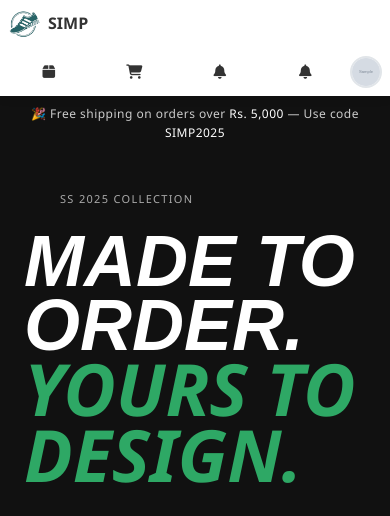
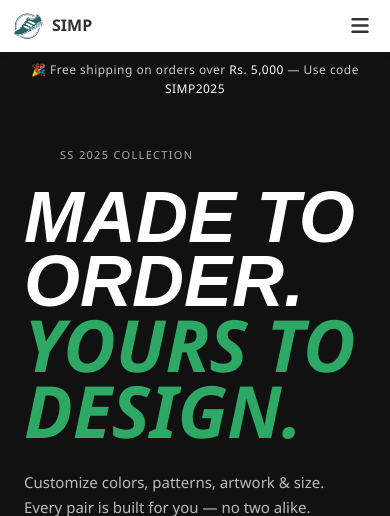
Before and after one commit to MolsonOffical/SIMPCustomization, a Django app: page / in a window 390 px wide; the page is wider, and only the part inside the window is pictured. Shown: the top 516 px of that part. Run offline with Django 5.2, Linux system fonts and the light colour scheme; a user stored in the database is signed in; tables that the repository leaves empty hold one stand-in row (values such as "Sample post"); grey boxes marked "Sample" are stand-in pictures.

Commit message:
Revert "Add tested customizer feature with converse and air-runner assets"

```diff
--- a/project_simp/account/templates/Home/index.html
+++ b/project_simp/account/templates/Home/index.html
@@ -101,7 +101,7 @@
         <div class="shoe-price">Rs. 4,500</div>
       </div>
       <div class="shoe-footer">
-        <a href="{% url 'account:converse_customize' %}?shoe=air-runner" class="btn-customize-card">Customize →</a>
+        <a href="/product/1" class="btn-customize-card">Customize →</a>
       </div>
     </div>
     <div class="shoe-card">
@@ -131,7 +131,7 @@
       </div>
     </div>
     <div class="shoe-card">
-      <div class="shoe-img-wrap" style="background:#f5f5f5;">
+      <div class="shoe-img-wrap" style="background:#f5f0ea;">
         🥾
         <span class="customizable-badge"><span class="color-dot"></span> CUSTOMIZABLE</span>
       </div>
@@ -141,19 +141,6 @@
       </div>
       <div class="shoe-footer">
         <a href="/product/4" class="btn-customize-card">Customize →</a>
-      </div>
-    </div>
-    <div class="shoe-card">
-      <div class="shoe-img-wrap" style="position:relative;background:#f5f5f5;">
-        <img src="{% static 'images/products/converse-classic.jpeg' %}" alt="Converse Classic" class="shoe-img-photo">
-        <span class="customizable-badge"><span class="color-dot"></span> CUSTOMIZABLE</span>
-      </div>
-      <div class="shoe-body">
-        <div class="shoe-name">Converse Classic</div>
-        <div class="shoe-price">Rs. 4,800</div>
-      </div>
-      <div class="shoe-footer">
-        <a href="{% url 'account:converse_customize' %}" class="btn-customize-card">Customize →</a>
       </div>
     </div>
   </div>
--- a/project_simp/account/urls.py
+++ b/project_simp/account/urls.py
@@ -1,7 +1,7 @@
 from django.urls import path
 from .views import (
     HomePage, AboutPage, RegisterUser, LoginUser, LogoutUser,
-    SendOTPView, VerifyOTPView, DesignPage, ConverseCustomizePage
+    SendOTPView, VerifyOTPView, DesignPage
 )
 
 app_name = 'account'
@@ -16,5 +16,4 @@ urlpatterns = [
     path('verify-email/', SendOTPView.as_view(), name='send_otp'),
     path('verify-email/confirm/', VerifyOTPView.as_view(), name='verify_otp'),
     path('design/', DesignPage.as_view(), name='design'),
-    path('converse-customize/', ConverseCustomizePage.as_view(), name='converse_customize'),
 ]
--- a/project_simp/account/views.py
+++ b/project_simp/account/views.py
@@ -6,10 +6,12 @@ from django.contrib import messages
 from .models import CustomUser
 from django.contrib.auth import login, logout, authenticate
 from .services import create_and_send_otp, verify_otp
+from shoes.models import Category
 
 # Create your views here.
 class HomePage(View):
     def get(self, request):
+
         return render(request, 'Home/index.html')
 
 
@@ -73,11 +75,6 @@ class LoginUser(View):
         else:
             messages.error(request, 'Username or Password is invalid.')
         return render(request, 'login/login.html', {'form': form})
-
-
-class ConverseCustomizePage(View):
-    def get(self, request):
-        return render(request, 'Converse/converse_customizer.html')
 
 
 class DesignPage(LoginRequiredMixin, View):
--- a/project_simp/project_simp/settings.py
+++ b/project_simp/project_simp/settings.py
@@ -37,7 +37,8 @@ INSTALLED_APPS = [
     'django.contrib.sessions',
     'django.contrib.messages',
     'django.contrib.staticfiles',
-    'account'
+    'account',
+    'shoes'
 ]
 
 MIDDLEWARE = [
@@ -62,6 +63,8 @@ TEMPLATES = [
                 'django.template.context_processors.request',
                 'django.contrib.auth.context_processors.auth',
                 'django.contrib.messages.context_processors.messages',
+
+                "shoes.category_context_processors.categories",
             ],
         },
     },
--- a/project_simp/project_simp/urls.py
+++ b/project_simp/project_simp/urls.py
@@ -23,6 +23,7 @@ from django.shortcuts import redirect
 urlpatterns = [
     path('admin/', admin.site.urls),
     path('', include(('account.urls', 'account'), namespace='account')),
+    path('shoes/', include(('shoes.urls', 'shoes'), namespace='shoes')),
 ]
 
 urlpatterns += static(settings.MEDIA_URL,document_root=settings.MEDIA_ROOT)
--- a/project_simp/static/css/home.css
+++ b/project_simp/static/css/home.css
@@ -274,12 +274,3 @@
       .how-section, .shoes-section, .customer-section, .faq-section, footer { padding-left: 20px; padding-right: 20px; }
       .hero-left { padding: 80px 24px 40px; }
     }
-
-    /* ── Shoe card thumbnail image (for cards that use a real photo instead of an emoji) ── */
-    .shoe-img-wrap img.shoe-img-photo {
-      position: absolute;
-      inset: 0;
-      width: 100%;
-      height: 100%;
-      object-fit: cover;
-    }
--- a/project_simp/static/css/navbar.css
+++ b/project_simp/static/css/navbar.css
@@ -48,6 +48,17 @@ body {
   font-weight: 600;
   color: #333;
   white-space: nowrap;
+}
+
+/* Wraps nav-links + user-actions so they can collapse together on mobile.
+   On desktop this is just a flex row - the math is identical to the old
+   3-column layout, so nothing visually changes above 768px. */
+.nav-collapse {
+  display: flex;
+  align-items: center;
+  flex: 1;
+  gap: 1.5rem;
+  min-width: 0;
 }
 
 .nav-links {
@@ -140,6 +151,33 @@ body {
 
 .user-actions a i {
   font-size: 0.9rem;
+}
+
+/* Hamburger toggle button - hidden on desktop */
+.nav-toggle {
+  display: none;
+  align-items: center;
+  justify-content: center;
+  width: 40px;
+  height: 40px;
+  background: transparent;
+  border: none;
+  border-radius: 6px;
+  color: #333;
+  font-size: 1.25rem;
+  cursor: pointer;
+  flex-shrink: 0;
+  transition: background-color 0.2s ease, color 0.2s ease;
+}
+
+.nav-toggle:hover {
+  background-color: #f8f9fa;
+  color: #007bff;
+}
+
+.nav-toggle:focus-visible {
+  outline: 2px solid #007bff;
+  outline-offset: 2px;
 }
 
 /* Dropdown Styles */
@@ -433,41 +471,121 @@ body {
   }
 }
 
+/* Below this point: collapse everything into a hamburger menu */
 @media (max-width: 768px) {
   .navbar {
-    flex-wrap: wrap;
     padding: 0.75rem 1rem;
     gap: 0.75rem;
-    justify-content: center;
+    position: relative;
   }
 
-  .brand {
-    order: 1;
-    flex: 0 0 auto;
+  .nav-toggle {
+    display: flex;
+  }
+
+  .nav-collapse {
+    display: none;
+    position: absolute;
+    top: 100%;
+    left: 0;
+    right: 0;
+    flex-direction: column;
+    align-items: stretch;
+    gap: 1rem;
+    background: #fff;
+    padding: 1rem;
+    border-top: 1px solid #eef2f6;
+    box-shadow: 0 10px 25px rgba(0, 0, 0, 0.12);
+    max-height: calc(100vh - 100%);
+    overflow-y: auto;
+  }
+
+  .nav-collapse.active {
+    display: flex;
   }
 
   .nav-links {
-    order: 3;
-    flex: 1 1 100%;
-    justify-content: center;
-    margin-top: 0.5rem;
-    gap: 0.5rem;
+    flex-direction: column;
+    align-items: stretch;
+    gap: 0.25rem;
+    width: 100%;
   }
 
-  .nav-links--auth {
-    order: 2;
-    flex: 1 1 auto;
-    margin-top: 0;
+  .nav-links a {
+    width: 100%;
+    text-align: left;
+    padding: 0.7rem 1rem;
+  }
+
+  .dropdown {
+    display: block;
+    width: 100%;
+  }
+
+  .dropdown-content {
+    position: static;
+    transform: none;
+    box-shadow: none;
+    border: 1px solid #eef2f6;
+    margin-top: 0.4rem;
+    width: 100%;
+    min-width: 0;
+  }
+
+  .dropdown-content::before {
+    display: none;
+  }
+
+  .dropdown-grid {
+    grid-template-columns: repeat(2, 1fr);
   }
 
   .user-actions {
-    order: 2;
-    flex: 0 0 auto;
-    justify-content: center;
+    flex-direction: column;
+    align-items: stretch;
+    width: 100%;
+    gap: 0.6rem;
+    justify-content: flex-start;
+    padding-top: 0.5rem;
+    border-top: 1px solid #eef2f6;
+  }
+
+  .search-form {
+    width: 100%;
+  }
+
+  .search-form input {
+    width: 100%;
+  }
+
+  .user-actions a {
+    width: 100%;
+    justify-content: flex-start;
+  }
+
+  .nav-icon-group {
+    width: 100%;
+    justify-content: flex-start;
+    gap: 0.75rem;
+  }
+
+  .dropdown--profile {
+    width: auto;
+  }
+
+  .dropdown--profile .dropdown-content {
+    right: auto;
+    left: 0;
+  }
+}
+
+@media (max-width: 576px) {
+  .navbar {
+    padding: 0.625rem 0.75rem;
   }
 
   .logo-text {
-    font-size: 1.2rem;
+    font-size: 1.1rem;
   }
 
   .logo-img {
@@ -475,175 +593,27 @@ body {
     height: 2rem;
   }
 
-  .nav-links a {
-    padding: 0.5rem 0.8rem;
-    font-size: 0.85rem;
-  }
-
-  .search-form input {
-    width: 140px;
-    height: 2.25rem;
-  }
-
-  .user-actions a {
-    padding: 0.4rem 0.6rem;
-    font-size: 0.8rem;
-  }
-
-  .dropdown-content {
-    min-width: 350px;
-    padding: 1rem;
-  }
-
-  .dropdown-grid {
-    grid-template-columns: repeat(2, 1fr);
-    gap: 0.7rem;
-  }
-
-  .nav-icon-group {
-    gap: 0.25rem;
-  }
-
-  .nav-icon-btn {
-    width: 36px;
-    height: 36px;
-  }
-
-  .profile-trigger {
-    width: 36px;
-    height: 36px;
-  }
-
-  .dropdown--profile .dropdown-content {
-    min-width: 160px;
-  }
-}
-
-@media (max-width: 576px) {
-  .navbar {
-    padding: 0.625rem 0.75rem;
-    gap: 0.5rem;
-  }
-
-  .brand {
-    flex: 1;
-  }
-
-  .nav-links {
-    order: 2;
-    flex: 1 1 100%;
-    margin-top: 0.5rem;
-    gap: 0.25rem;
-  }
-
-  .nav-links--auth {
-    order: 1;
-    flex: 1 1 auto;
-    margin-top: 0;
-  }
-
-  .user-actions {
-    order: 3;
-    flex: 1 1 100%;
-    justify-content: center;
-    margin-top: 0.5rem;
-  }
-
-  .logo-text {
-    font-size: 1.1rem;
-  }
-
-  .nav-links a {
-    padding: 0.4rem 0.6rem;
-    font-size: 0.8rem;
-    flex: 1;
-    text-align: center;
-    min-width: 60px;
-  }
-
-  .search-form {
-    flex: 1;
-    max-width: 200px;
-  }
-
-  .search-form input {
-    width: 100%;
-    font-size: 0.8rem;
-  }
-
-  .user-actions a {
-    flex: 1;
-    justify-content: center;
-    max-width: 120px;
-    font-size: 0.8rem;
-  }
-
-  .dropdown-content {
-    min-width: 300px;
-    padding: 0.8rem;
+  .nav-collapse {
+    padding: 0.85rem;
   }
 
   .dropdown-grid {
     grid-template-columns: 1fr;
-    gap: 0.5rem;
-  }
-
-  .nav-icon-group {
-    flex: 1;
-    justify-content: center;
-  }
-
-  .nav-icon-btn {
-    width: 34px;
-    height: 34px;
-  }
-
-  .profile-trigger {
-    width: 34px;
-    height: 34px;
   }
 }
 
 @media (max-width: 480px) {
   .navbar {
-    padding: 0.5rem;
+    padding: 0.5rem 0.75rem;
   }
 
   .logo-text {
     font-size: 1rem;
   }
 
-  .nav-links a {
-    font-size: 0.75rem;
-    padding: 0.35rem 0.5rem;
-  }
-
-  .user-actions a {
-    font-size: 0.75rem;
-    padding: 0.35rem 0.4rem;
-  }
-
-  .search-form input {
-    height: 2rem;
-    font-size: 0.75rem;
-  }
-
-  .dropdown-content {
-    min-width: 280px;
-  }
-
-  .nav-icon-btn {
-    width: 32px;
-    height: 32px;
-  }
-
-  .nav-icon-btn i {
-    font-size: 1rem;
-  }
-
-  .profile-trigger {
-    width: 32px;
-    height: 32px;
+  .nav-toggle {
+    width: 36px;
+    height: 36px;
   }
 }
 
--- a/project_simp/static/js/navbar.js
+++ b/project_simp/static/js/navbar.js
@@ -1,6 +1,7 @@
 document.addEventListener('DOMContentLoaded', () => {
   const dropdowns = document.querySelectorAll('.dropdown');
   const isTouchDevice = 'ontouchstart' in window || matchMedia('(pointer: coarse)').matches;
+  const isMobileContext = () => isTouchDevice || window.innerWidth <= 768;
 
   const hideAllDropdowns = (except) => {
     dropdowns.forEach(d => {
@@ -12,6 +13,8 @@ document.addEventListener('DOMContentLoaded', () => {
         content.style.visibility = 'hidden';
         content.style.display = 'none';
       }, 400);
+      const t = d.querySelector('.dropdown-toggle');
+      if (t) t.setAttribute('aria-expanded', 'false');
     });
   };
 
@@ -39,9 +42,7 @@ document.addEventListener('DOMContentLoaded', () => {
         content.style.opacity = '1';
       });
       isOpen = true;
-      if (dropdown.classList.contains('dropdown--profile')) {
       toggle.setAttribute('aria-expanded', 'true');
-      }
     };
 
     const hideDropdown = () => {
@@ -51,34 +52,39 @@ document.addEventListener('DOMContentLoaded', () => {
         content.style.display = 'none';
       }, 400);
       isOpen = false;
-      if (dropdown.classList.contains('dropdown--profile')) {
       toggle.setAttribute('aria-expanded', 'false');
-      }
     };
 
-    const isProfile = dropdown.classList.contains('dropdown--profile');
-    const useClickToggle = isProfile && (isTouchDevice || window.innerWidth <= 768);
-
-    if (useClickToggle) {
+    // Click: drives mobile/touch (tap to open/close). On desktop it just
+    // stops "#" toggle links from jumping the page to the top.
     toggle.addEventListener('click', (e) => {
+      if (isMobileContext()) {
         e.preventDefault();
-        if (isOpen) {
-          hideDropdown();
-        } else {
-          showDropdown();
+        isOpen ? hideDropdown() : showDropdown();
+      } else if (toggle.getAttribute('href') === '#') {
+        e.preventDefault();
       }
     });
-    }
 
-    if (!useClickToggle) {
-      toggle.addEventListener('mouseenter', showDropdown);
+    // Hover: drives desktop only. Checked live so resizing the window
+    // switches behavior without needing a page reload.
+    toggle.addEventListener('mouseenter', () => {
+      if (isMobileContext()) return;
+      showDropdown();
+    });
     toggle.addEventListener('mouseleave', () => {
+      if (isMobileContext()) return;
       if (!content.matches(':hover')) hideDropdown();
     });
 
-      content.addEventListener('mouseenter', showDropdown);
-      content.addEventListener('mouseleave', hideDropdown);
-    }
+    content.addEventListener('mouseenter', () => {
+      if (isMobileContext()) return;
+      showDropdown();
+    });
+    content.addEventListener('mouseleave', () => {
+      if (isMobileContext()) return;
+      hideDropdown();
+    });
   });
 
   document.addEventListener('keydown', (e) => {
@@ -98,11 +104,52 @@ document.addEventListener('DOMContentLoaded', () => {
             content.style.display = 'none';
           }, 400);
           const toggle = dropdown.querySelector('.dropdown-toggle');
-          if (toggle && dropdown.classList.contains('dropdown--profile')) {
-            toggle.setAttribute('aria-expanded', 'false');
-          }
+          if (toggle) toggle.setAttribute('aria-expanded', 'false');
         }
       }
     });
   });
+
+  // ---- Mobile hamburger menu ----
+  const navToggle = document.getElementById('navToggle');
+  const navCollapse = document.getElementById('navCollapse');
+
+  if (navToggle && navCollapse) {
+    const closeMenu = () => {
+      navCollapse.classList.remove('active');
+      navToggle.setAttribute('aria-expanded', 'false');
+      navToggle.innerHTML = '<i class="fa-solid fa-bars" aria-hidden="true"></i>';
+      hideAllDropdowns(null);
+    };
+
+    const openMenu = () => {
+      navCollapse.classList.add('active');
+      navToggle.setAttribute('aria-expanded', 'true');
+      navToggle.innerHTML = '<i class="fa-solid fa-xmark" aria-hidden="true"></i>';
+    };
+
+    navToggle.addEventListener('click', () => {
+      navCollapse.classList.contains('active') ? closeMenu() : openMenu();
     });
+
+    // Close the mobile panel when an actual navigation link is clicked —
+    // but NOT the "Categories" dropdown-toggle itself, since that should
+    // expand inline, not close the whole menu.
+    navCollapse.querySelectorAll('.nav-links a:not(.dropdown-toggle), .user-actions a').forEach(link => {
+      link.addEventListener('click', closeMenu);
+    });
+
+    document.addEventListener('click', (event) => {
+      const isInside = navCollapse.contains(event.target) || navToggle.contains(event.target);
+      if (!isInside && navCollapse.classList.contains('active')) {
+        closeMenu();
+      }
+    });
+
+    window.addEventListener('resize', () => {
+      if (window.innerWidth > 768 && navCollapse.classList.contains('active')) {
+        closeMenu();
+      }
+    });
+  }
+});
--- a/project_simp/templates/layout.html
+++ b/project_simp/templates/layout.html
@@ -26,16 +26,14 @@
         </a>
       </div>
 
+      <button type="button" class="nav-toggle" id="navToggle" aria-label="Toggle navigation menu" aria-expanded="false" aria-controls="navCollapse">
+        <i class="fa-solid fa-bars" aria-hidden="true"></i>
+      </button>
+
+      <div class="nav-collapse" id="navCollapse">
         {% if request.user.is_authenticated %}
         <div class="nav-links nav-links--auth">
           <a href="/">Home</a>
-        <a href="{% url 'account:design' %}">Customize Your Shoes</a>
-        <a href="#" title="Coming soon">Explore</a>
-      </div>
-      {% else %}
-      <div class="nav-links">
-        <a href="/">Home</a>
-        <a href="#">Blogs</a>
           <div class="dropdown dropdown--categories">
             <a href="#" class="dropdown-toggle">
               Categories <i class="fa fa-caret-down"></i>
@@ -43,7 +41,30 @@
             <div class="dropdown-content">
               <div class="dropdown-grid">
                 {% for category in categories %}
-                <a href="#">
+                  <a href="{% url 'shoes:category' category.id %}">
+                    {{ category.name }}
+                  </a>
+                {% empty %}
+                  <span class="no-categories">No categories available</span>
+                {% endfor %}
+              </div>
+            </div>
+          </div>
+          <a href="{% url 'account:design' %}">Customize Your Shoes</a>
+          <a href="{% url 'shoes:shoes_list' %}" title="Coming soon">Explore</a>
+        </div>
+        {% else %}
+        <div class="nav-links">
+          <a href="/">Home</a>
+          <a href="{% url 'shoes:shoes_list' %}">Shoes</a>
+          <div class="dropdown dropdown--categories">
+            <a href="#" class="dropdown-toggle">
+              Categories <i class="fa fa-caret-down"></i>
+            </a>
+            <div class="dropdown-content">
+              <div class="dropdown-grid">
+                {% for category in categories %}
+                  <a href="{% url 'shoes:category' category.id %}">
                     {{ category.name }}
                   </a>
                 {% empty %}
@@ -65,10 +86,6 @@
             <a href="{% url 'shoes:cart_view' %}" class="nav-icon-btn" aria-label="Cart">
               <i class="fa-solid fa-cart-shopping" aria-hidden="true"></i>
               <span id="cart-badge"></span>
-          </a>
-          <a href="#" class="nav-icon-btn nav-icon-btn--notify" aria-label="Notifications" title="Coming soon">
-            <i class="fa-solid fa-bell" aria-hidden="true"></i>
-          </a>
             </a>
             <a href="#" class="nav-icon-btn nav-icon-btn--notify" aria-label="Notifications" title="Coming soon">
               <i class="fa-solid fa-bell" aria-hidden="true"></i>
@@ -101,6 +118,7 @@
           </a>
           {% endif %}
         </div>
+      </div>
     </nav>
 
     {% block content %}
```
Lines whose indentation alone changed are shown as unchanged.
